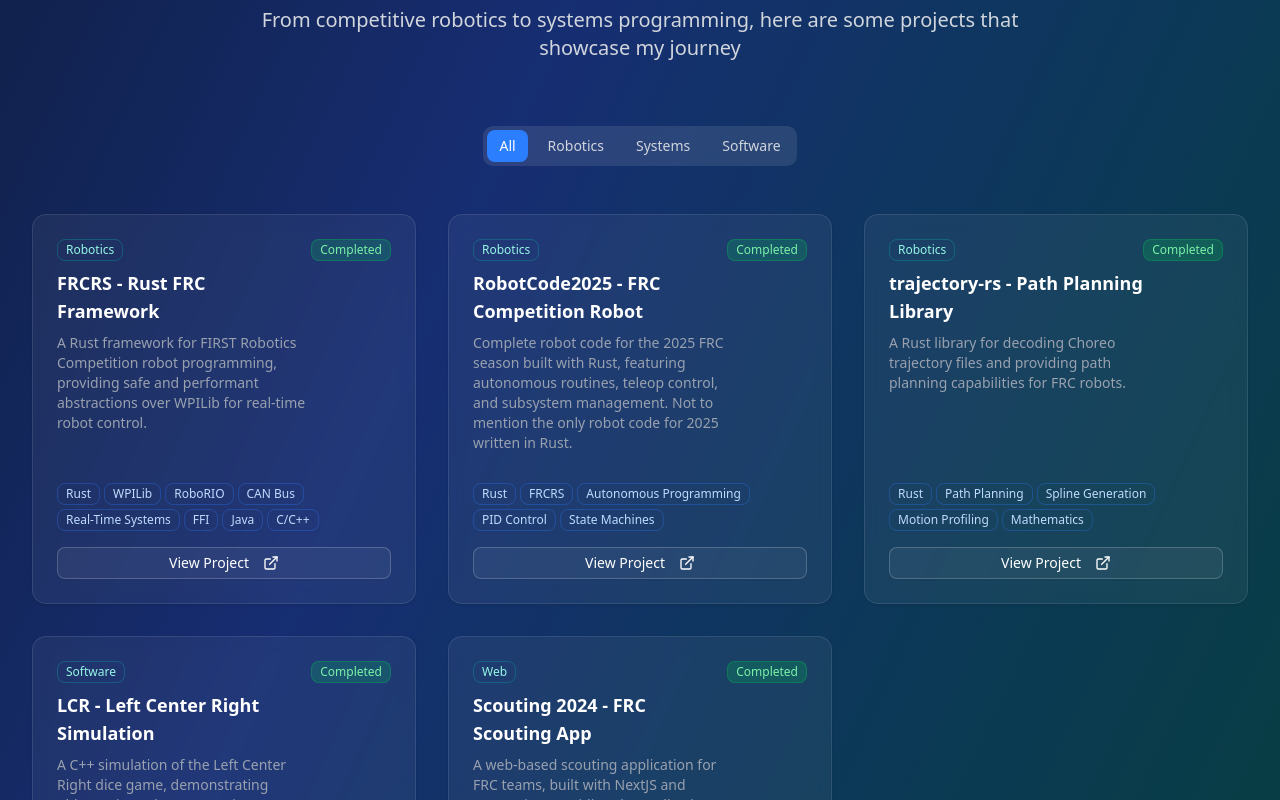
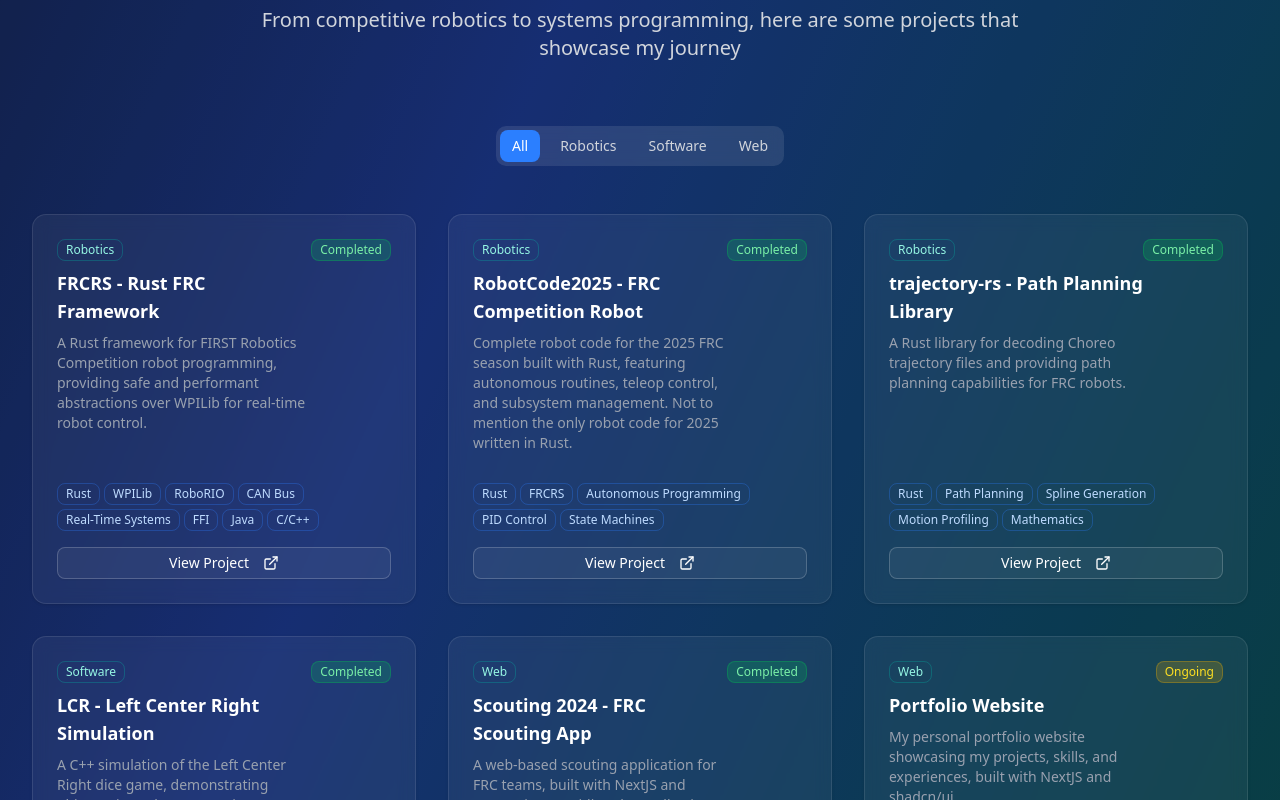
Before and after one commit to Sha-dos/portfolio, a Next.js app: page / in a window 1280 px wide. Shown: the part 1580-2380 px from the top of the page. Built offline with nearby package versions, Linux system fonts and the light colour scheme.

Commit message:
add portfolio to projects and fix category filter

```diff
--- a/app/page.tsx
+++ b/app/page.tsx
@@ -56,7 +56,7 @@ const CategoryFilter = ({ categories, selectedCategory, onCategoryChange }) => {
 // Projects Section Component
 const ProjectsSection = () => {
   const [selectedCategory, setSelectedCategory] = React.useState("All");
-  const categories = ["All", "Robotics", "Systems", "Software"];
+  const categories = ["All", ...new Set(projectsData.map(project => project.category))];
 
   const filteredProjects = selectedCategory === "All"
       ? projectsData
--- a/components/projects.tsx
+++ b/components/projects.tsx
@@ -43,6 +43,14 @@ export const projectsData = [
         technologies: ["NextJS", "TypeScript", "Web Development", "Firebase"],
         status: "Completed",
         link: "https://github.com/Sha-dos/scouting2024",
+        category: "Web"
+    },
+    {
+        title: "Portfolio Website",
+        description: "My personal portfolio website showcasing my projects, skills, and experiences, built with NextJS and shadcn/ui.",
+        technologies: ["NextJS", "Typescript", "Web Development"],
+        status: "Ongoing",
+        link: "https://github.com/Sha-dos/portfolio",
         category: "Web"
     }
 ];
```
